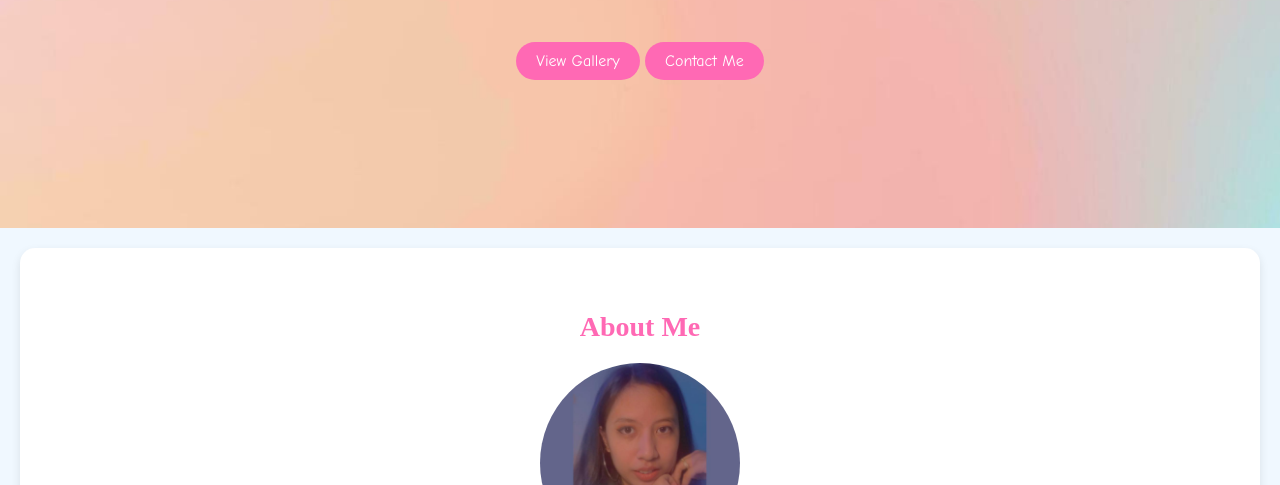
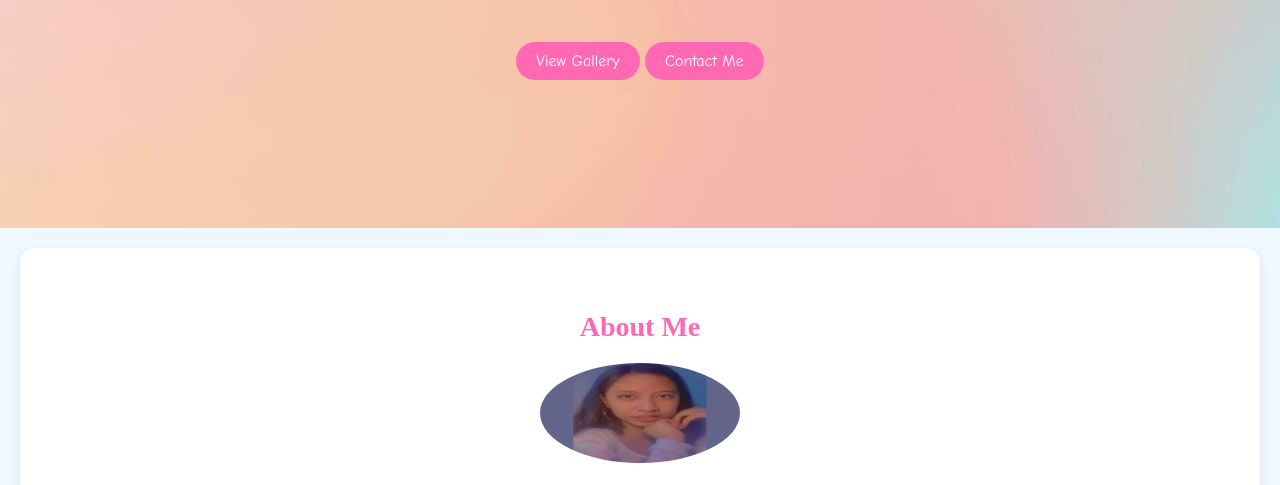
Before and after one commit to AllaineBaylon/AllaineBaylon, a plain HTML site: page index.html in a window 1280 px wide. Shown: the part 432-917 px from the top of the page. Drawn offline with Linux system fonts and the light colour scheme; a web font is replaced by a local one.

Commit message:
style.css

```diff
--- a/style.css
+++ b/style.css
@@ -142,17 +142,10 @@ nav a:hover {
 
 .circular_image {
   width: 200px;
-  height: 200px;
+  height: 100px;
   border-radius: 50%;
   overflow: hidden;
   background-color: blue;
-  /* commented for demo
-  float: left;
-  margin-left: 125px;
-  margin-top: 20px;
-  */
-
-  /*for demo*/
   display:inline-block;
   vertical-align:middle;
 }
```
